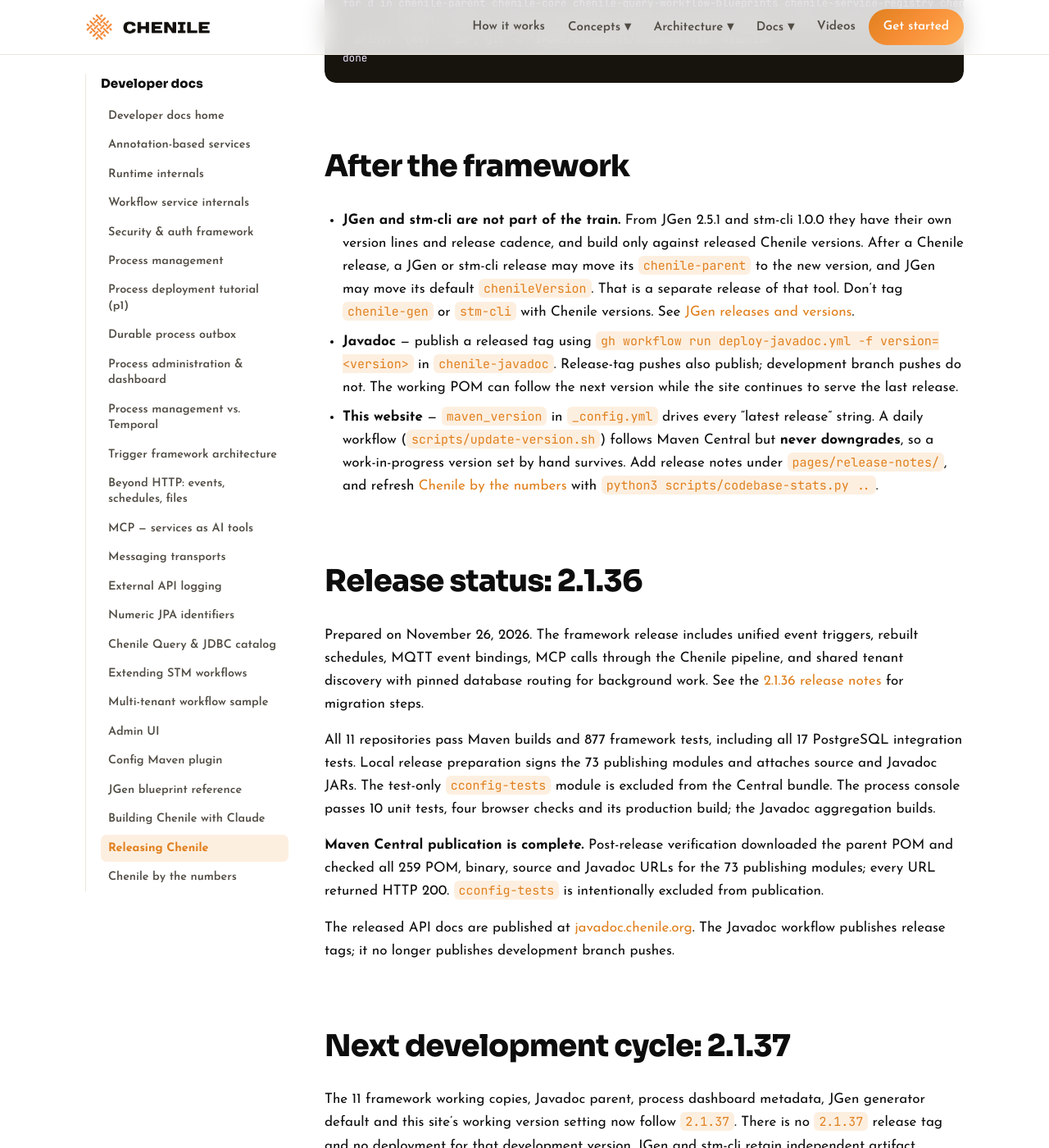
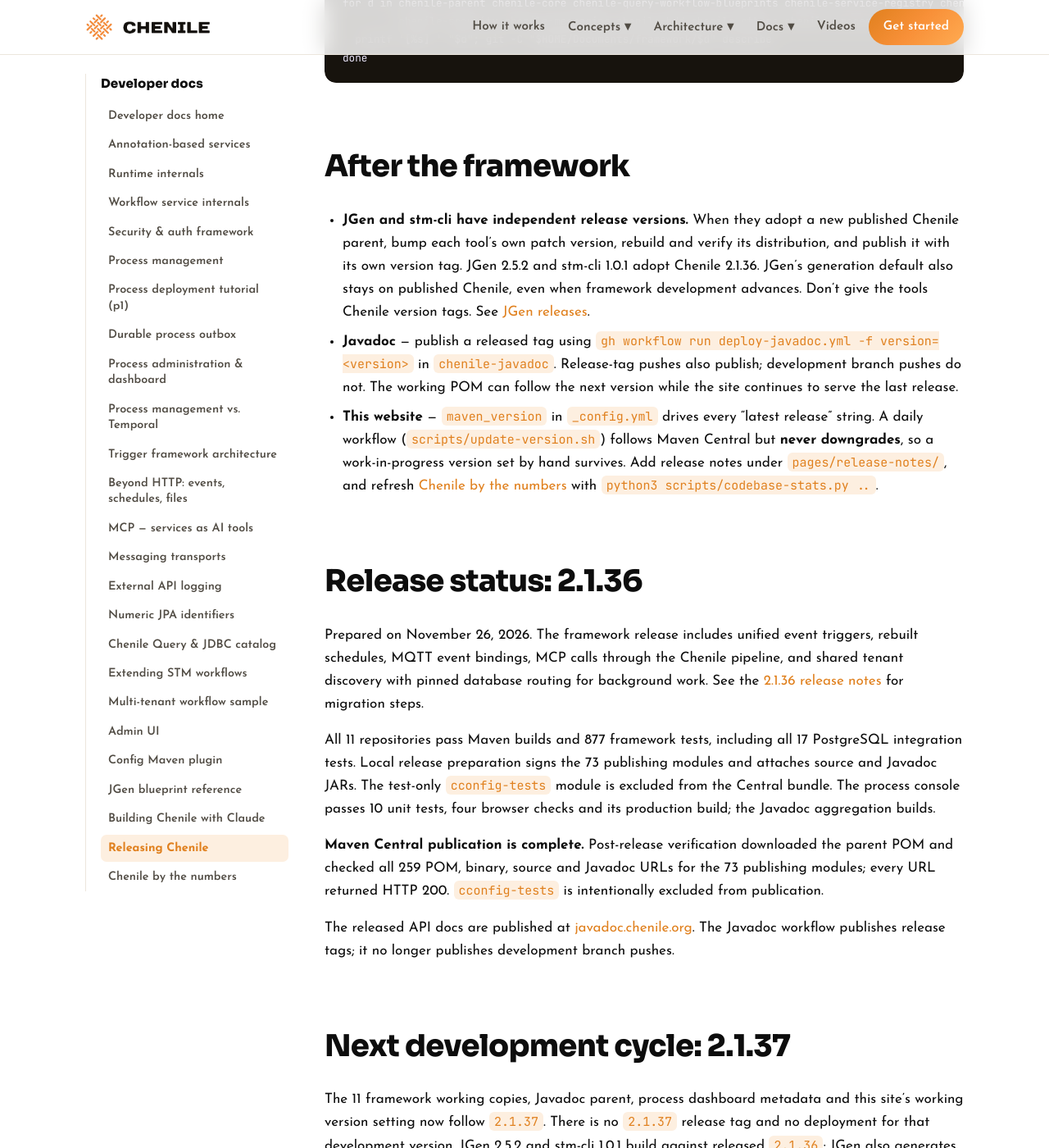
Before and after one commit to rajakolluru/cheniledocs.github.io, a Jekyll site: the page built from pages/developer/release-process.md, in a window 1280 px wide and 1400 px high, scrolled down 1940 px. Shown: the whole window at 82% size. Built offline with Jekyll 4.4.1, drawn with Linux system fonts in a browser that asks for light colours; some of the changed text lies outside the part shown.

Commit message:
Document independent JGen and stm-cli release upgrades

```diff
--- a/pages/developer/release-process.md
+++ b/pages/developer/release-process.md
@@ -55,11 +55,12 @@ done
 
 ## After the framework
 
-- **JGen and stm-cli are not part of the train.** From JGen 2.5.1 and stm-cli 1.0.0 they have their own version
-  lines and release cadence, and build only against released Chenile versions. After a Chenile release, a JGen or
-  stm-cli release may move its `chenile-parent` to the new version, and JGen may move its default `chenileVersion`.
-  That is a separate release of that tool. Don't tag `chenile-gen` or `stm-cli` with Chenile versions. See
-  [JGen releases and versions](https://jgen.chenile.org/releases/).
+- **JGen and stm-cli have independent release versions.** When they adopt a new
+  published Chenile parent, bump each tool's own patch version, rebuild and verify
+  its distribution, and publish it with its own version tag. JGen 2.5.2 and stm-cli
+  1.0.1 adopt Chenile 2.1.36. JGen's generation default also stays on published
+  Chenile, even when framework development advances. Don't give the tools Chenile
+  version tags. See [JGen releases](https://jgen.chenile.org/releases/).
 - **Javadoc** — publish a released tag using `gh workflow run deploy-javadoc.yml -f version=<version>` in `chenile-javadoc`. Release-tag pushes also publish; development branch pushes do not. The working POM can follow the next version while the site continues to serve the last release.
 - **This website** — `maven_version` in `_config.yml` drives every "latest release" string. A daily workflow (`scripts/update-version.sh`) follows Maven Central but **never downgrades**, so a work-in-progress version set by hand survives. Add release notes under `pages/release-notes/`, and refresh [Chenile by the numbers](/by-the-numbers/) with `python3 scripts/codebase-stats.py ..`.
 
@@ -87,9 +88,9 @@ branch pushes.
 
 ## Next development cycle: 2.1.37
 
-The 11 framework working copies, Javadoc parent, process dashboard metadata, JGen
-generator default and this site's working version setting now follow `2.1.37`.
+The 11 framework working copies, Javadoc parent, process dashboard metadata and
+this site's working version setting now follow `2.1.37`.
 There is no `2.1.37` release tag and no deployment for that development version.
-JGen and stm-cli retain independent artifact versions and build against the
-released `2.1.36` parent. Generated applications that resolve only Maven Central
-should explicitly select `chenileVersion=2.1.36` until the next release ships.
+JGen 2.5.2 and stm-cli 1.0.1 build against released `2.1.36`; JGen also generates
+`2.1.36` projects by default. Tool build parents and generation defaults do not
+follow unpublished framework development versions.
```
Also changed, not shown: pages/developer/jgen-blueprints.md (+5 -5 lines).
